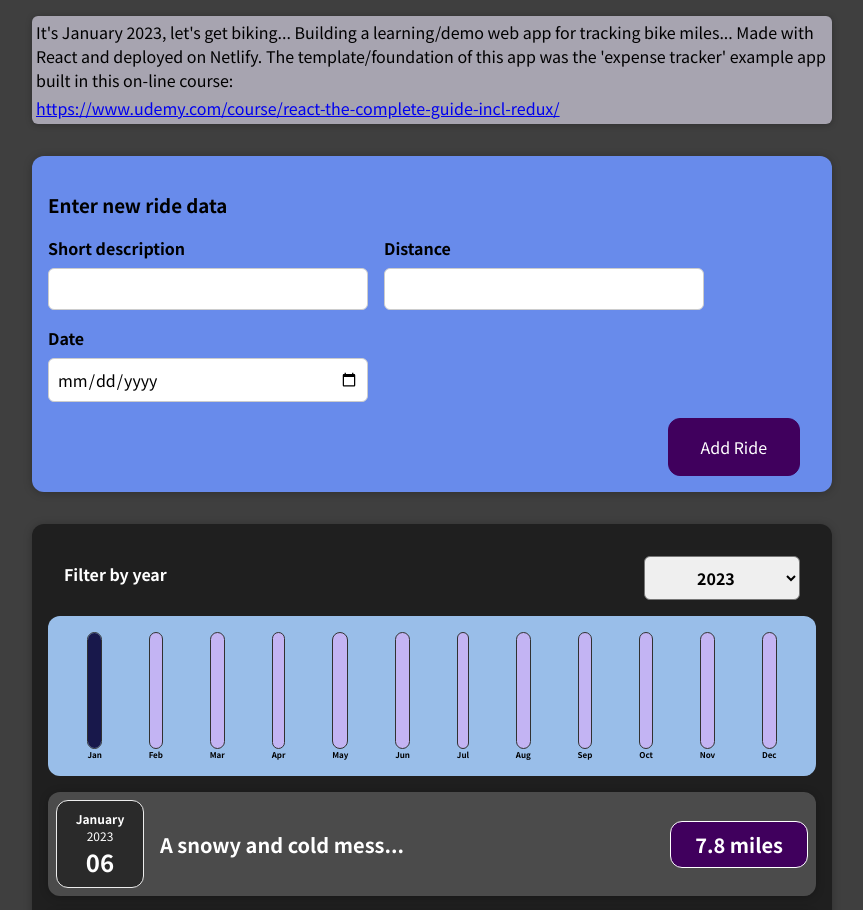
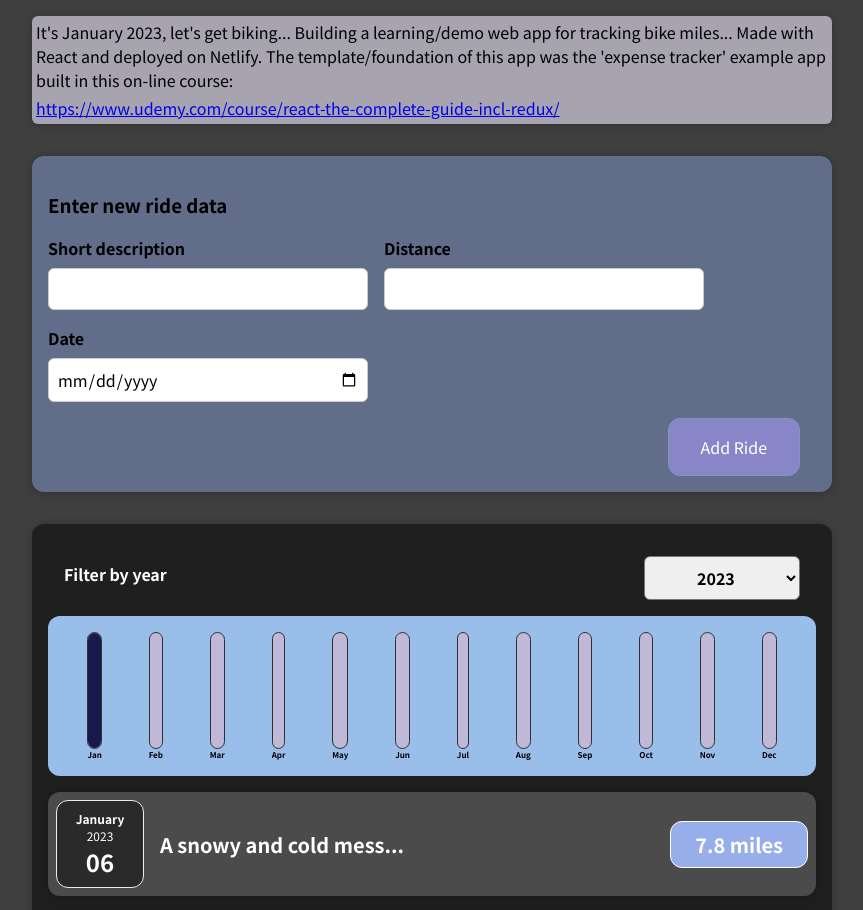
Before and after one commit to jimmoffitt/bike-miles-app, a React (Create React App) app: page / in a window 1280 px wide. Shown: the top 910 px of the page, without its empty margins (208-1071 px from the left). Built offline with nearby package versions, Linux system fonts and the light colour scheme.

Commit message:
Tweaking styling

```diff
--- a/src/components/Chart/ChartBar.css
+++ b/src/components/Chart/ChartBar.css
@@ -10,7 +10,7 @@
     width: 100%;
     border: 1px solid #313131;
     border-radius: 12px;
-    background-color: #c3b4f3;
+    background-color: #bfb8d6;
     overflow: hidden;
     display: flex;
     flex-direction: column;
--- a/src/components/NewRide/NewRide.css
+++ b/src/components/NewRide/NewRide.css
@@ -1,5 +1,5 @@
 .new-ride {
-    background-color: #688beb;
+    background-color: #626d8a;
     padding: 1rem;
     margin: 2rem auto;
     width: 50rem;
@@ -13,8 +13,8 @@
     font: inherit;
     cursor: pointer;
     padding: 1rem 2rem;
-    border: 1px solid #40005d;
-    background-color: #40005d;
+    border: 1px solid #7f97bb;
+    background-color: #8886c9;
     color: white;
     border-radius: 12px;
     margin-right: 1rem;
--- a/src/components/Rides/RideItem.css
+++ b/src/components/Rides/RideItem.css
@@ -29,7 +29,7 @@
     font-size: 1rem;
     font-weight: bold;
     color: white;
-    background-color: #40005d;
+    background-color: #98aeeb;
     border: 1px solid white;
     padding: 0.5rem;
     border-radius: 12px;
```
